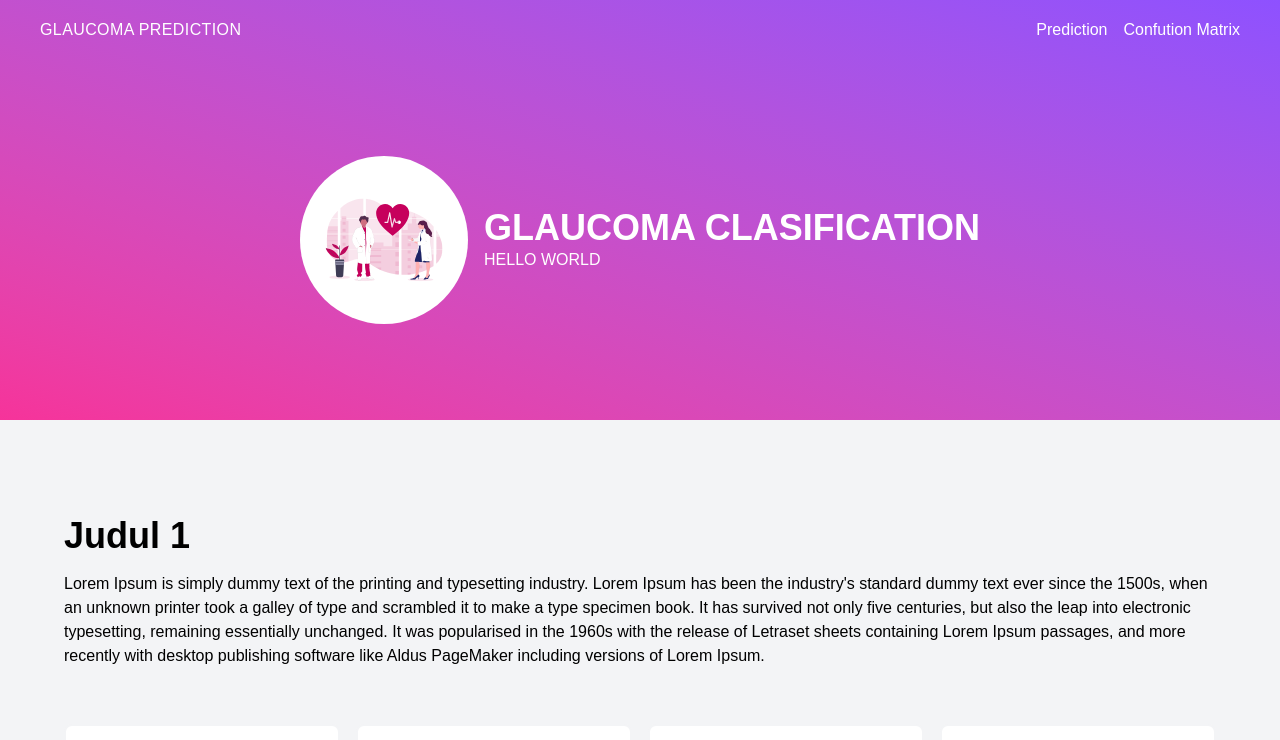
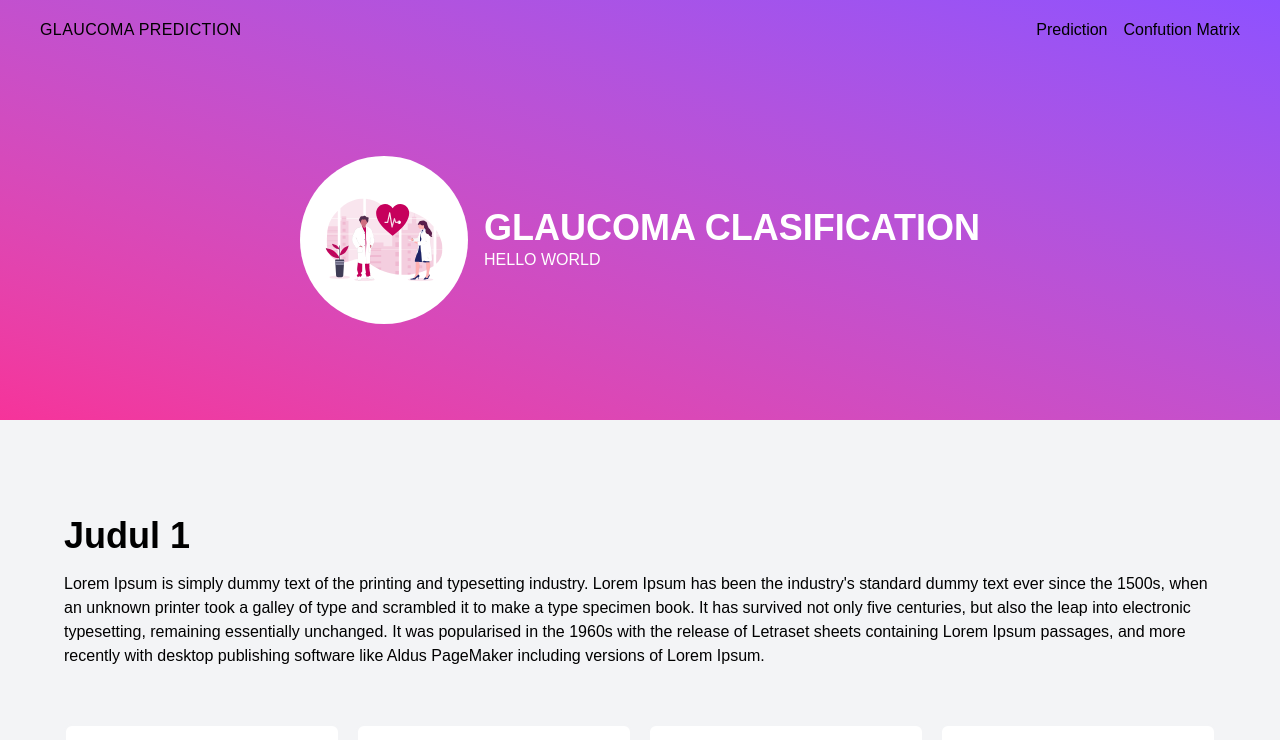
Before and after one commit to rivopelu/glaucoma-fe, a React (Vite) app: page / in a window 1280 px wide. Shown: the top 740 px of the page. Built offline with nearby package versions, Linux system fonts and the light colour scheme.

Commit message:
FEAT:setup'

```diff
--- a/src/TopBar.tsx
+++ b/src/TopBar.tsx
@@ -1,10 +1,10 @@
-import { Link, useLocation, useParams } from "react-router-dom";
+import { Link, useLocation } from "react-router-dom";
 
 
 export function TopBar() {
   const location = useLocation()
   return (
-    <div className={`h-top-bar-height border-b absolute ${location.pathname != "/" ? " bg-primary-main" : " bg-transparent"}  top-0 text-white border-none w-screen flex items-center justify-between px-10`}>
+    <div className={`h-top-bar-height border-b absolute ${location.pathname != "/" ? " bg-primary-main" : " bg-transparent"}  top-0  border-none w-screen flex items-center justify-between px-10`}>
       <h1 className={'tracking-wide'}>GLAUCOMA PREDICTION</h1>
 
       <div className="flex gap-4">
```
